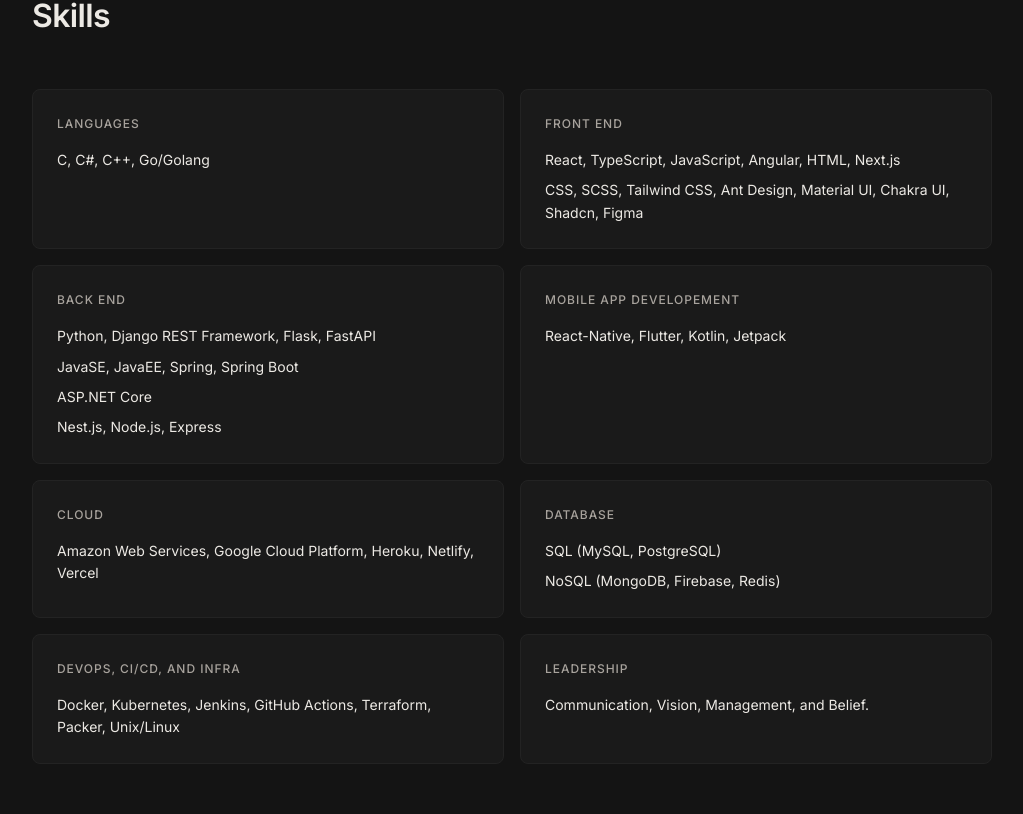
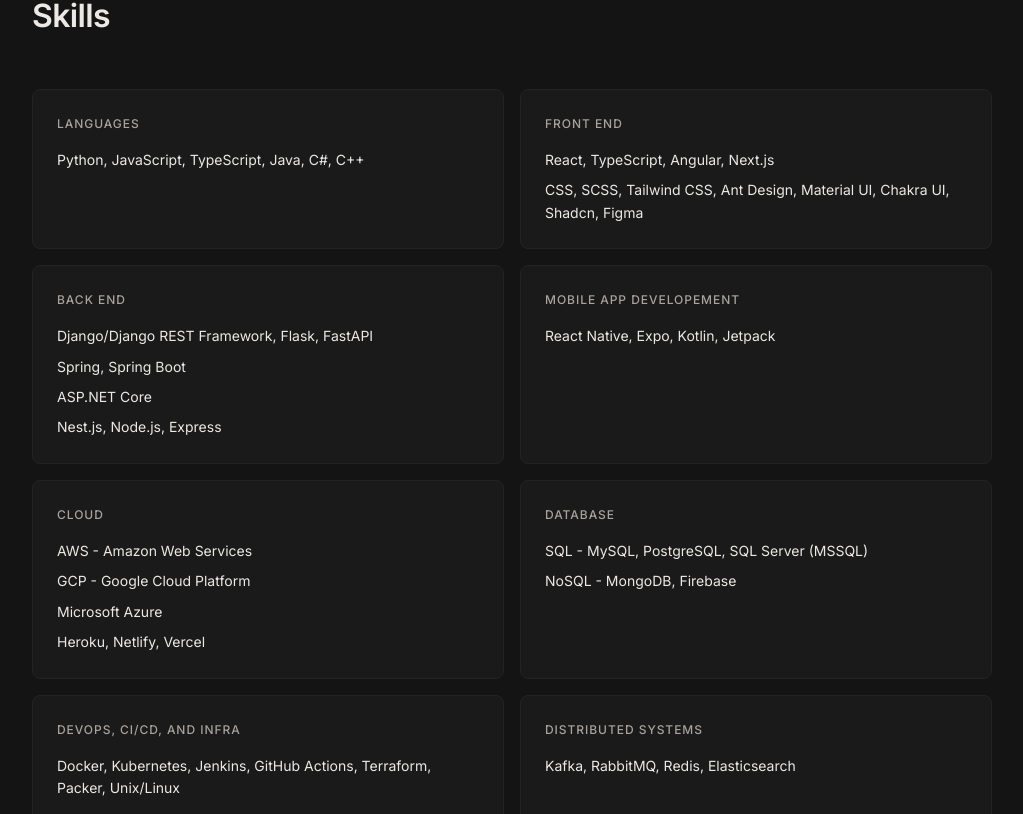
Before and after one commit to NishantGada/portfolio-v2, a React (Vite) app: page / in a window 1280 px wide. Shown: the part 1586-2400 px from the top of the page, without its empty margins (128-1151 px from the left). Built offline with nearby package versions, Linux system fonts and the light colour scheme.

Commit message:
update skills

```diff
--- a/src/sections/Skills/Skills.jsx
+++ b/src/sections/Skills/Skills.jsx
@@ -9,40 +9,47 @@
       <div className="content">
         <div className="skill">
           <h2>Languages</h2>
-          <p>C, C#, C++, Go/Golang</p>
+          <p>Python, JavaScript, TypeScript, Java, C#, C++</p>
         </div>
         <div className="skill">
           <h2>Front End</h2>
-          <p>React, TypeScript, JavaScript, Angular, HTML, Next.js</p>
+          <p>React, TypeScript, Angular, Next.js</p>
           <p>CSS, SCSS, Tailwind CSS, Ant Design, Material UI, Chakra UI, Shadcn, Figma</p>
         </div>
         <div className="skill">
           <h2>Back end</h2>
-          <p>Python, Django REST Framework, Flask, FastAPI</p>
-          <p>JavaSE, JavaEE, Spring, Spring Boot</p>
+          <p>Django/Django REST Framework, Flask, FastAPI</p>
+          <p>Spring, Spring Boot</p>
           <p>ASP.NET Core</p>
           <p>Nest.js, Node.js, Express</p>
         </div>
         <div className="skill">
           <h2>Mobile App Developement</h2>
-          <p>React-Native, Flutter, Kotlin, Jetpack</p>
+          <p>React Native, Expo, Kotlin, Jetpack</p>
         </div>
         <div className="skill">
           <h2>Cloud</h2>
-          <p>Amazon Web Services, Google Cloud Platform, Heroku, Netlify, Vercel</p>
+          <p>AWS - Amazon Web Services</p>
+          <p>GCP - Google Cloud Platform</p>
+          <p>Microsoft Azure</p>
+          <p>Heroku, Netlify, Vercel</p>
         </div>
         <div className="skill">
           <h2>Database</h2>
-          <p>SQL (MySQL, PostgreSQL)</p>
-          <p>NoSQL (MongoDB, Firebase, Redis)</p>
+          <p>SQL - MySQL, PostgreSQL, SQL Server (MSSQL)</p>
+          <p>NoSQL - MongoDB, Firebase</p>
         </div>
         <div className="skill">
           <h2>DevOps, CI/CD, and Infra</h2>
           <p>Docker, Kubernetes, Jenkins, GitHub Actions, Terraform, Packer, Unix/Linux</p>
         </div>
         <div className="skill">
+          <h2>Distributed Systems</h2>
+          <p>Kafka, RabbitMQ, Redis, Elasticsearch</p>
+        </div>
+        <div className="skill">
           <h2>Leadership</h2>
-          <p>Communication, Vision, Management, and Belief. </p>
+          <p>Communication, Vision, Management, and Belief</p>
         </div>
       </div>
     </section>
```
